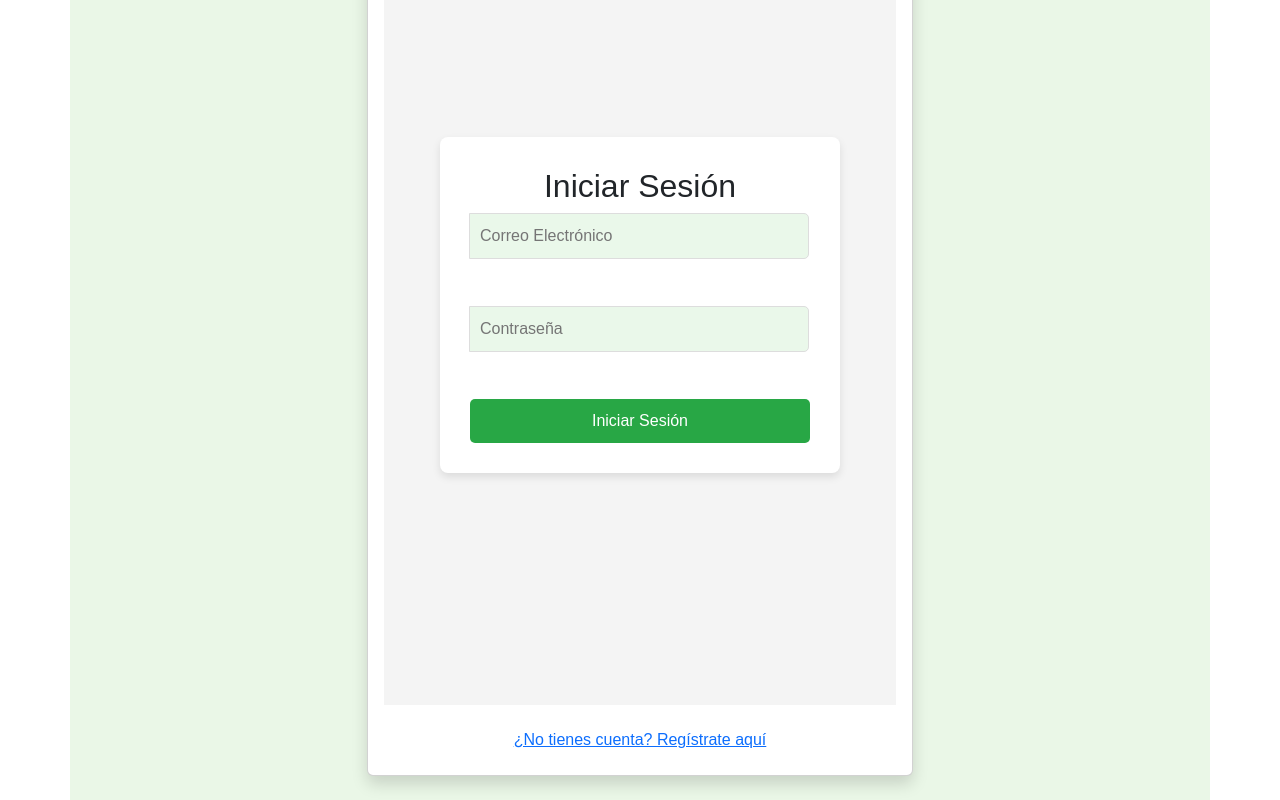
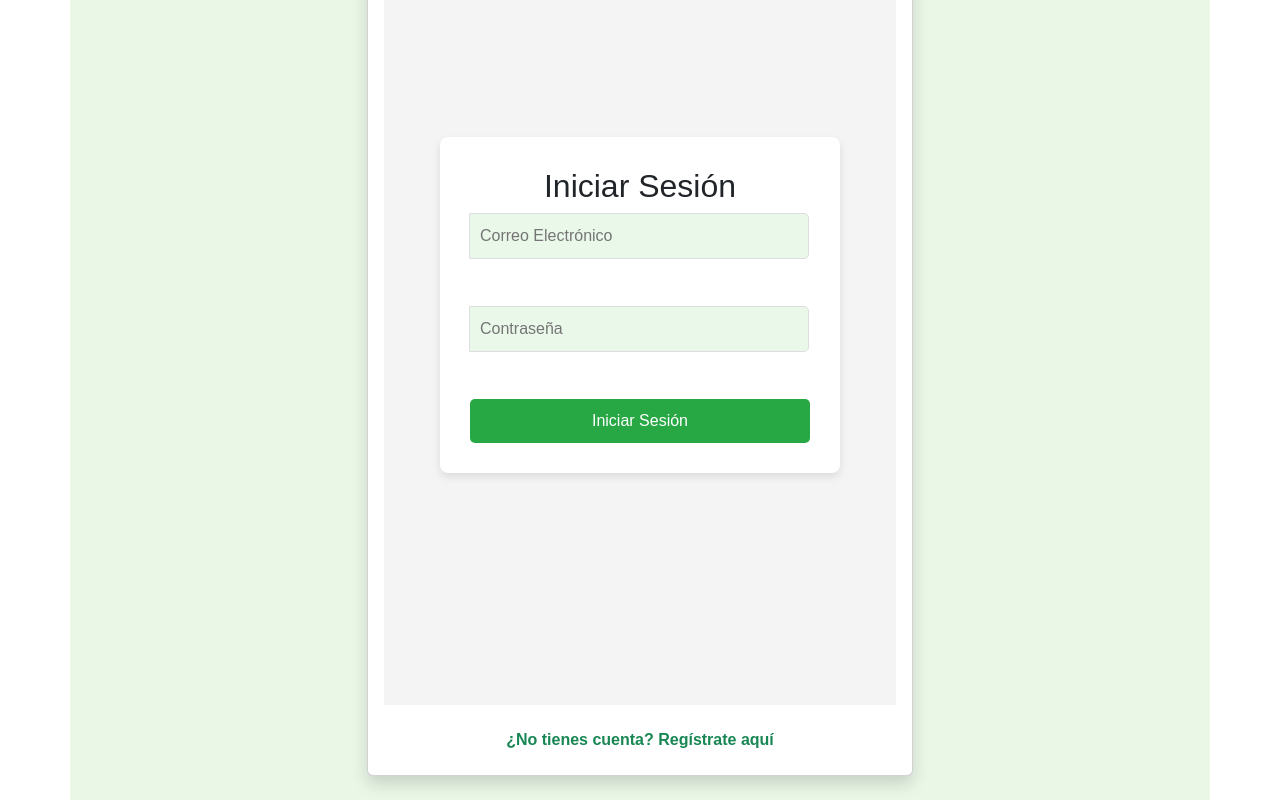
Before and after one commit to iris050709/react_sr_apweb, a React (Create React App) app: page / in a window 1280 px wide. Shown: the part 199-999 px from the top of the page. Built offline with nearby package versions, Linux system fonts and the light colour scheme; no server answers.

Commit message:
DISEÑO21

```diff
--- a/src/App.css
+++ b/src/App.css
@@ -94,27 +94,17 @@ h1 {
   }
 }
 
-.link-button {
-  background-color: #2d6a4f; /* Verde principal */
-  color: white;
-  border: none;
-  padding: 10px 15px;
-  font-size: 15px;
-  border-radius: 5px;
+.btn-link.text-success {
   text-decoration: none;
-  transition: background-color 0.3s, transform 0.2s;
-  display: inline-block;
+  font-weight: bold;
 }
 
-.link-button:hover {
-  background-color: #1b5d3c;
-  transform: scale(1.05);
+.btn-secondary {
+  background-color: #6c757d;
+  color: white;
 }
 
-.link-button:focus {
-  outline: none;
+.btn-secondary:hover {
+  background-color: #5a6268;
+  color: white;
 }
-
-.link-button:active {
-  background-color: #144d31;
-}
--- a/src/App.js
+++ b/src/App.js
@@ -114,8 +114,8 @@ const App = () => {
                                 <div className="text-center mt-3">
                                     <button
                                         onClick={() => setShowRegister(true)}
-                                        className="btn btn-link">
-                                        ¿No tienes cuenta? Regístrate aquí
+                                        className="btn btn-link text-success">
+                                        ¿No tienes cuenta? <strong>Regístrate aquí</strong>
                                     </button>
                                 </div>
                             </div>
@@ -233,7 +233,7 @@ const App = () => {
                                 <div className="text-center mt-3">
                                     <button
                                         onClick={() => setShowRegister(false)}
-                                        className="btn btn-link">
+                                        className="btn btn-secondary w-100">
                                         Volver al Login
                                     </button>
                                 </div>
```
